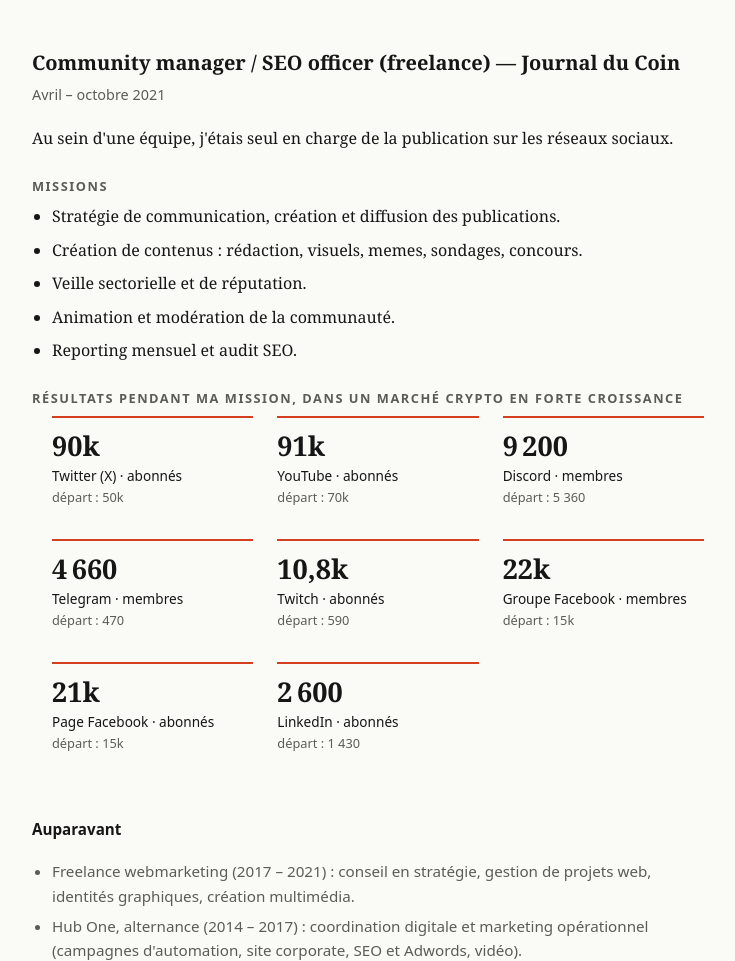
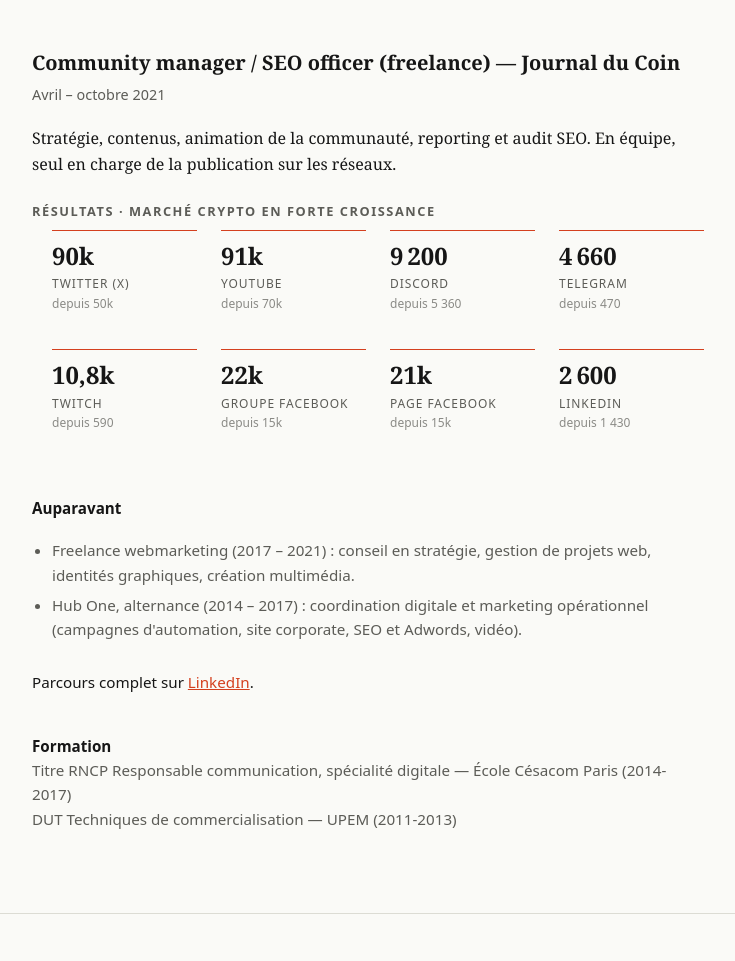
Before and after one commit to Rmn-mdn/Rmn-mdn.github.io, a plain HTML site: page index.html in a window 1280 px wide. Shown: the part 3400-4361 px from the top of the page, without its empty margins (272-1007 px from the left). Drawn offline with Linux system fonts and the light colour scheme.

Commit message:
Add files via upload

```diff
--- a/index.html
+++ b/index.html
@@ -130,67 +130,58 @@
         <h3>Community manager / SEO officer (freelance) — Journal du Coin</h3>
         <p class="meta">Avril – octobre 2021</p>
 
-        <p>Au sein d'une équipe, j'étais seul en charge de la publication sur les réseaux sociaux.</p>
+        <p>Stratégie, contenus, animation de la communauté, reporting et audit SEO. En équipe, seul en charge de la publication sur les réseaux.</p>
 
-        <h4>Missions</h4>
-        <ul>
-          <li>Stratégie de communication, création et diffusion des publications.</li>
-          <li>Création de contenus : rédaction, visuels, memes, sondages, concours.</li>
-          <li>Veille sectorielle et de réputation.</li>
-          <li>Animation et modération de la communauté.</li>
-          <li>Reporting mensuel et audit SEO.</li>
-        </ul>
-
-        <h4>Résultats pendant ma mission, dans un marché crypto en forte croissance</h4>
+        <h4>Résultats · marché crypto en forte croissance</h4>
         <!-- Chiffres animés (script en bas de page). Pour ajouter un logo avant un libellé :
              <img class="ico" src="icons/nom.svg" alt="" width="20" height="20"> -->
         <ul class="metrics" id="metrics">
           <li data-from="50000" data-to="90000" data-fmt="k0">
             <span class="n" aria-hidden="true">90k</span>
-            <span class="l">Twitter (X) · abonnés</span>
-            <span class="from">départ : 50k</span>
+            <span class="l">Twitter (X)</span>
+            <span class="from">depuis 50k</span>
             <span class="sr">Twitter (X), abonnés : de 50k à 90k</span>
           </li>
           <li data-from="70000" data-to="91000" data-fmt="k0">
             <span class="n" aria-hidden="true">91k</span>
-            <span class="l">YouTube · abonnés</span>
-            <span class="from">départ : 70k</span>
+            <span class="l">YouTube</span>
+            <span class="from">depuis 70k</span>
             <span class="sr">YouTube, abonnés : de 70k à 91k</span>
           </li>
           <li data-from="5360" data-to="9200" data-fmt="int">
             <span class="n" aria-hidden="true">9 200</span>
-            <span class="l">Discord · membres</span>
-            <span class="from">départ : 5 360</span>
+            <span class="l">Discord</span>
+            <span class="from">depuis 5 360</span>
             <span class="sr">Discord, membres : de 5 360 à 9 200</span>
           </li>
           <li data-from="470" data-to="4660" data-fmt="int">
             <span class="n" aria-hidden="true">4 660</span>
-            <span class="l">Telegram · membres</span>
-            <span class="from">départ : 470</span>
+            <span class="l">Telegram</span>
+            <span class="from">depuis 470</span>
             <span class="sr">Telegram, membres : de 470 à 4 660</span>
           </li>
           <li data-from="590" data-to="10800" data-fmt="k1">
             <span class="n" aria-hidden="true">10,8k</span>
-            <span class="l">Twitch · abonnés</span>
-            <span class="from">départ : 590</span>
+            <span class="l">Twitch</span>
+            <span class="from">depuis 590</span>
             <span class="sr">Twitch, abonnés : de 590 à 10,8k</span>
           </li>
           <li data-from="15000" data-to="22000" data-fmt="k0">
             <span class="n" aria-hidden="true">22k</span>
-            <span class="l">Groupe Facebook · membres</span>
-            <span class="from">départ : 15k</span>
+            <span class="l">Groupe Facebook</span>
+            <span class="from">depuis 15k</span>
             <span class="sr">Groupe Facebook, membres : de 15k à 22k</span>
           </li>
           <li data-from="15000" data-to="21000" data-fmt="k0">
             <span class="n" aria-hidden="true">21k</span>
-            <span class="l">Page Facebook · abonnés</span>
-            <span class="from">départ : 15k</span>
+            <span class="l">Page Facebook</span>
+            <span class="from">depuis 15k</span>
             <span class="sr">Page Facebook, abonnés : de 15k à 21k</span>
           </li>
           <li data-from="1430" data-to="2600" data-fmt="int">
             <span class="n" aria-hidden="true">2 600</span>
-            <span class="l">LinkedIn · abonnés</span>
-            <span class="from">départ : 1 430</span>
+            <span class="l">LinkedIn</span>
+            <span class="from">depuis 1 430</span>
             <span class="sr">LinkedIn, abonnés : de 1 430 à 2 600</span>
           </li>
         </ul>
--- a/style.css
+++ b/style.css
@@ -82,20 +82,23 @@ section p { margin: 0 0 18px; }
 
 /* Réalisation phare : chiffres */
 .metrics {
-  list-style: none; padding: 0; margin: 28px 0;
-  display: grid; grid-template-columns: repeat(auto-fit, minmax(150px, 1fr)); gap: 24px;
+  list-style: none; padding: 0; margin: 20px 0 0;
+  display: grid; grid-template-columns: repeat(auto-fit, minmax(120px, 1fr)); gap: 28px 24px;
 }
-.metrics li { position: relative; padding-top: 14px; }
+.metrics li { position: relative; padding-top: 12px; }
 .metrics li::before,
-.metrics li::after { content: ""; position: absolute; top: 0; left: 0; width: 100%; height: 2px; }
+.metrics li::after { content: ""; position: absolute; top: 0; left: 0; width: 100%; height: 1px; }
 .metrics li::before { background: var(--line); }
 .metrics li::after { background: var(--accent); }
 .metrics .n {
-  display: block; font-size: 1.7rem; font-weight: 700; line-height: 1.2;
+  display: block; font-size: 1.5rem; font-weight: 600; line-height: 1.2;
   font-variant-numeric: tabular-nums;
 }
-.metrics .l { display: block; font-family: system-ui, sans-serif; font-size: .85rem; color: var(--fg); margin-top: 2px; }
-.metrics .from { display: block; font-family: system-ui, sans-serif; font-size: .8rem; color: var(--muted); }
+.metrics .l {
+  display: block; font-family: system-ui, sans-serif; font-size: .75rem;
+  letter-spacing: .08em; text-transform: uppercase; color: var(--muted); margin-top: 4px;
+}
+.metrics .from { display: block; font-family: system-ui, sans-serif; font-size: .75rem; color: var(--muted); opacity: .7; }
 .metrics .ico { height: 18px; width: 18px; vertical-align: -3px; margin-right: 6px; }
 .sr {
   position: absolute; width: 1px; height: 1px; overflow: hidden;
```
